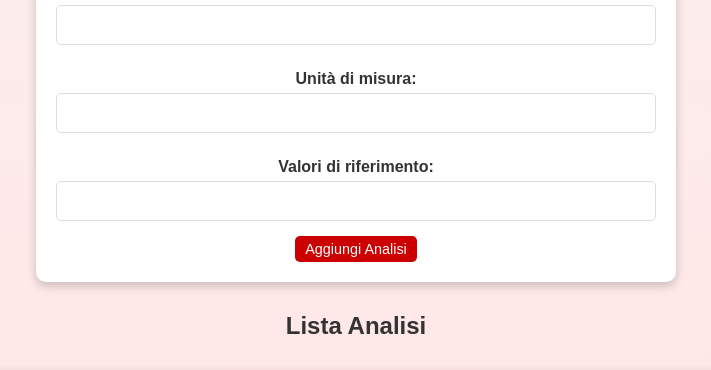
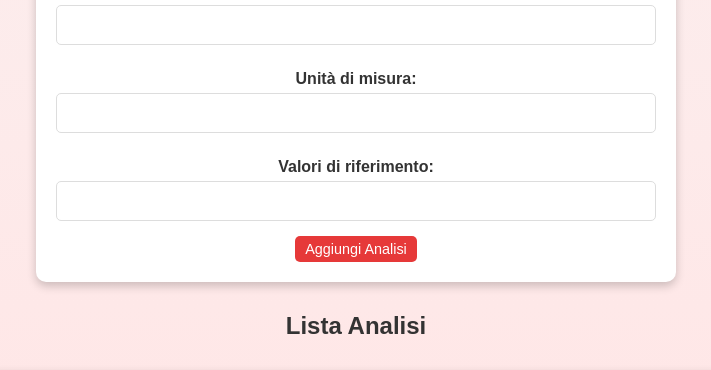
Before and after one commit to SalvatoreCiaramidaro/Progetto_TPSIT_5M, a Flask app: page /analisi in a window 1280 px wide, with the pointer over the restyled element. Shown: the part 900-1270 px from the top of the page, without its empty margins (284-995 px from the left). Run offline with Flask 3, Linux system fonts and the light colour scheme; data that the repository does not hold is empty.

Commit message:
rimozione elementi css

```diff
--- a/static/styles/analisi.css
+++ b/static/styles/analisi.css
@@ -108,7 +108,3 @@ form button[type="submit"] {
     border: none;
     border-radius: 5px;
 }
-
-form button[type="submit"]:hover {
-    background-color: #cc0000;
-}
```
